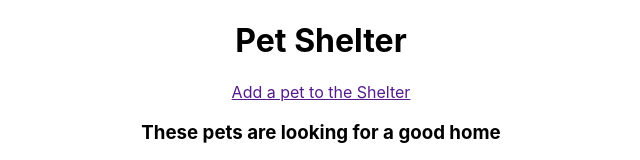
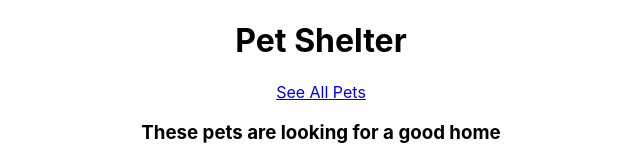
Before and after one commit to onavajr/group_project, a React (Create React App) app in the folder client/: page /petshelter in a window 1280 px wide. Shown: the top 160 px of the page, without its empty margins (319-959 px from the left). Built offline with nearby package versions, Linux system fonts and the light colour scheme; no server answers.

Commit message:
working on CSS

```diff
--- a/client/src/App.js
+++ b/client/src/App.js
@@ -4,10 +4,12 @@ import AllPetshelter from './components/AllPetshelter';
 import CreatePetShelter from './components/CreatePetshelter';
 import DetailPetshelter from './components/DetailPetshelter';
 import EditPetshelter from './components/EditPetshelter';
+import PetHeader from './components/PetHeader';
 
 function App() {
   return (
     <div className="App">
+      <PetHeader />
       <Router>
         <AllPetshelter path="/petshelter" />
         <CreatePetShelter path="/petshelter/new" />
--- a/client/src/components/AllPetshelter.js
+++ b/client/src/components/AllPetshelter.js
@@ -33,10 +33,6 @@ const AllPetshelter = (props) => {
 
     return (
         <div className="pet">
-            <div>
-                <h1>Pet Shelter</h1>
-                <p><a href="">Add a pet to the Shelter</a></p>
-            </div>
             <h3>These pets are looking for a good home</h3>
             <div>
                 {
--- /dev/null
+++ b/client/src/components/PetHeader.js
@@ -0,0 +1,14 @@
+import React from 'react';
+import { Link } from '@reach/router';
+
+const PetHeader = () => {
+    return (
+
+        <div>
+            <h1>Pet Shelter</h1>
+            <p><Link to ="/petshelter/">See All Pets</Link></p>
+        </div>
+    )
+}
+
+export default PetHeader;
```
Lines whose indentation alone changed are shown as unchanged.
